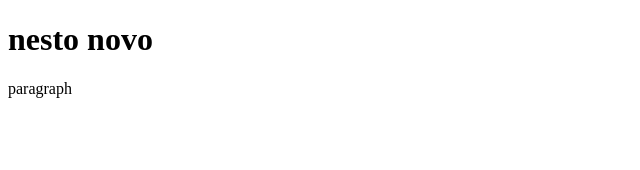
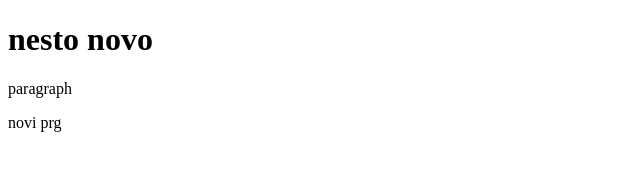
Before and after one commit to ernadKovacevic/gitProject, a plain HTML site: page index.html in a window 1280 px wide. Shown: the full height of the page, 0-640 px from the left. Drawn offline with Linux system fonts and the light colour scheme.

Commit message:
paragraphv"
Commit from gitHub

```diff
--- a/index.html
+++ b/index.html
@@ -9,5 +9,6 @@
 <body>
     <h1> nesto novo</h1>
     <p> paragraph</p>
+    <p> novi prg </p>
 </body>
 </html>
```
